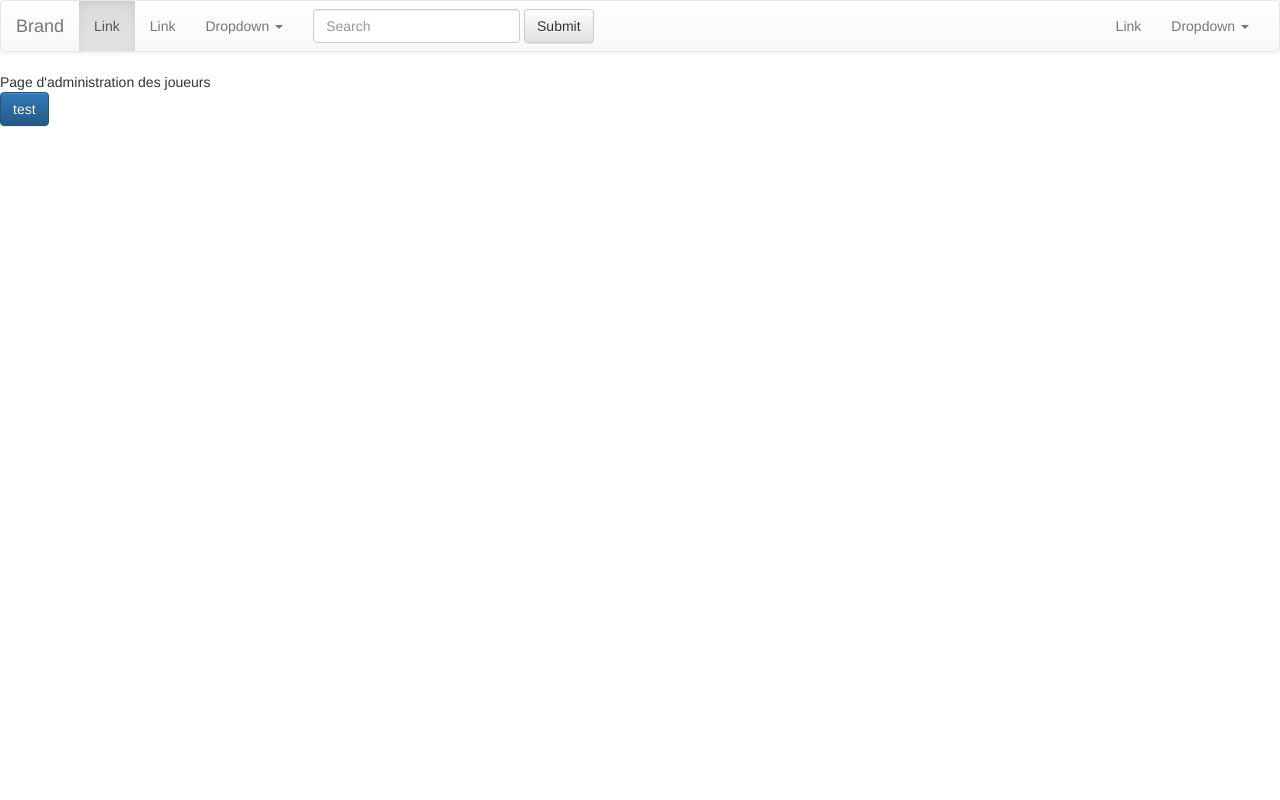
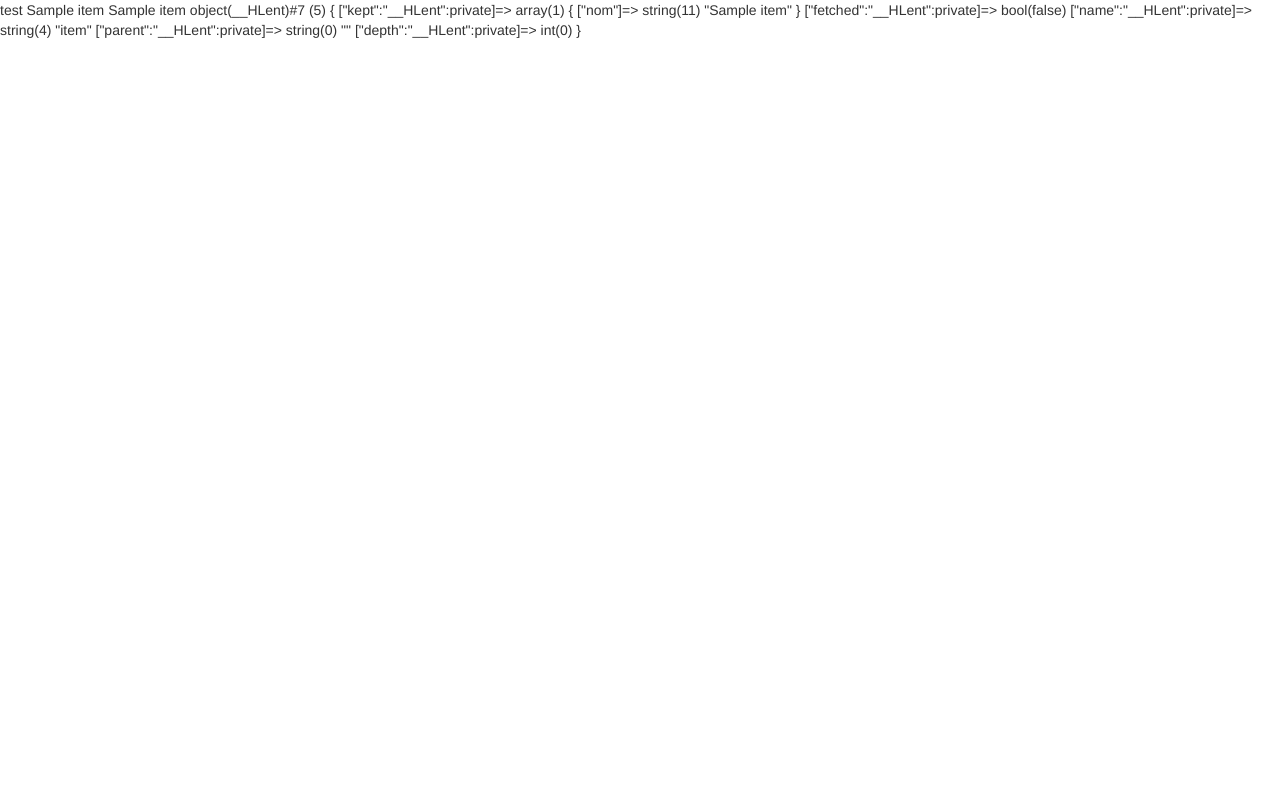
Before and after one commit to darkvador008/rollandGorras, a PHP site: template vue/admin/joueur.php in a window 1280 px wide. Run offline with PHP 8.4, Linux system fonts and the light colour scheme; the template is opened without the code that fills it: most values are stand-ins (such as "Sample title", 1, 10 or a date in 2020); some libraries are stand-ins or nearby versions.

Commit message:
récupération info joueur + modif
Signed-off-by: unknown <1712dagomezcanete@PC8853.domepfc.net>

```diff
--- a/ctrl/ctrl_principal.php
+++ b/ctrl/ctrl_principal.php
@@ -45,7 +45,7 @@ function ctrl_admin_joueur(){
 	global $racine,$nom_projet;
 	$_SESSION['page']="_admin_joueur";
 
-	include_once "$racine/vue/admin/joueur.php";
+	include_once "$racine/ctrl/joueur.php";
 }
 
 // page d'administration pour les partie
--- a/vue/admin/joueur.php
+++ b/vue/admin/joueur.php
@@ -18,60 +18,11 @@ index d'administration
 
 </head>
 <body>
-<nav class="navbar navbar-default">
-  <div class="container-fluid">
-    <!-- Brand and toggle get grouped for better mobile display -->
-    <div class="navbar-header">
-      <button type="button" class="navbar-toggle collapsed" data-toggle="collapse" data-target="#bs-example-navbar-collapse-1">
-        <span class="sr-only">Toggle navigation</span>
-        <span class="icon-bar"></span>
-        <span class="icon-bar"></span>
-        <span class="icon-bar"></span>
-      </button>
-      <a class="navbar-brand" href="#">Brand</a>
-    </div>
+test
+<?php print($item);?>
 
-    <!-- Collect the nav links, forms, and other content for toggling -->
-    <div class="collapse navbar-collapse" id="bs-example-navbar-collapse-1">
-      <ul class="nav navbar-nav">
-        <li class="active"><a href="#">Link <span class="sr-only">(current)</span></a></li>
-        <li><a href="#">Link</a></li>
-        <li class="dropdown">
-          <a href="#" class="dropdown-toggle" data-toggle="dropdown" role="button" aria-expanded="false">Dropdown <span class="caret"></span></a>
-          <ul class="dropdown-menu" role="menu">
-            <li><a href="#">Action</a></li>
-            <li><a href="#">Another action</a></li>
-            <li><a href="#">Something else here</a></li>
-            <li class="divider"></li>
-            <li><a href="#">Separated link</a></li>
-            <li class="divider"></li>
-            <li><a href="#">One more separated link</a></li>
-          </ul>
-        </li>
-      </ul>
-      <form class="navbar-form navbar-left" role="search">
-        <div class="form-group">
-          <input type="text" class="form-control" placeholder="Search">
-        </div>
-        <button type="submit" class="btn btn-default">Submit</button>
-      </form>
-      <ul class="nav navbar-nav navbar-right">
-        <li><a href="#">Link</a></li>
-        <li class="dropdown">
-          <a href="#" class="dropdown-toggle" data-toggle="dropdown" role="button" aria-expanded="false">Dropdown <span class="caret"></span></a>
-          <ul class="dropdown-menu" role="menu">
-            <li><a href="#">Action</a></li>
-            <li><a href="#">Another action</a></li>
-            <li><a href="#">Something else here</a></li>
-            <li class="divider"></li>
-            <li><a href="#">Separated link</a></li>
-          </ul>
-        </li>
-      </ul>
-    </div><!-- /.navbar-collapse -->
-  </div><!-- /.container-fluid -->
-</nav>
-	Page d'administration des joueurs
-	<br/><button type="button" class="btn btn-primary">test</button>
+<?php print(htmlentities($item->nom));?>
+
+<?php var_dump($item); ?>
 </body>
 </html>
```
Also changed, not shown: ctrl/joueur.php (added, +34 -0 lines), model/daoJoueur.php (+21 -0 lines), model/modelJoueur.php (+28 -3 lines).
